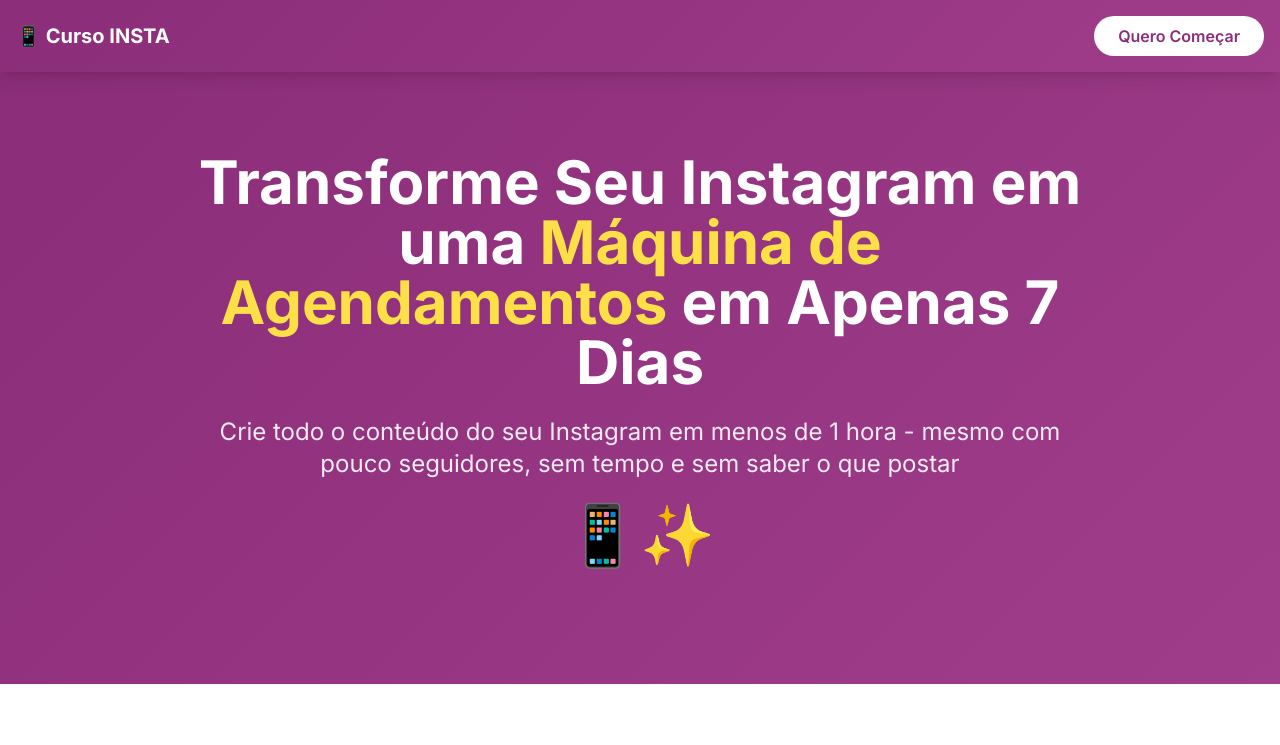
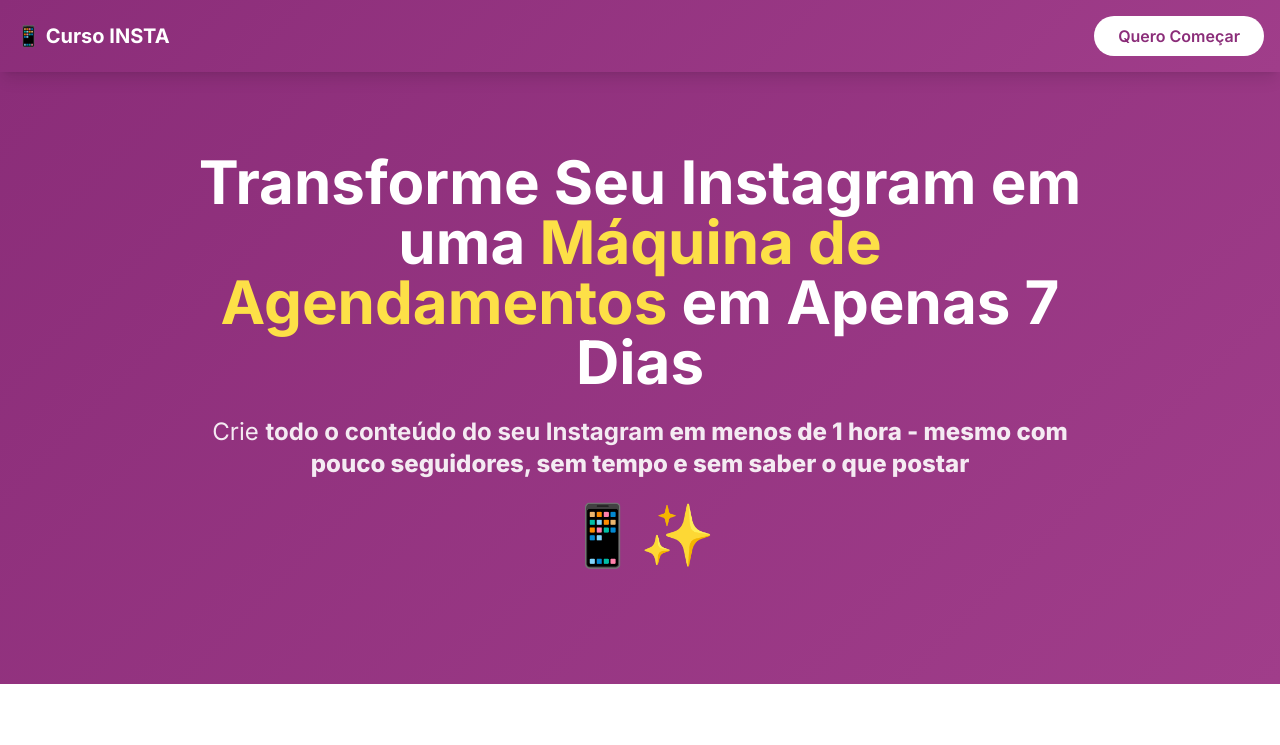
Before and after one commit to julivan123/landing-insta, a plain HTML site: page index.html in a window 1280 px wide. Shown: the top 745 px of the page. Drawn offline with nearby package versions, Linux system fonts and the light colour scheme.

Commit message:
Update index.html

```diff
--- a/index.html
+++ b/index.html
@@ -73,7 +73,7 @@
                     Transforme Seu Instagram em uma <span class="text-yellow-300">Máquina de Agendamentos</span> em Apenas 7 Dias
                 </h1>
                 <p class="text-xl md:text-2xl mb-8 opacity-90">
-                    Crie todo o conteúdo do seu Instagram em menos de 1 hora - mesmo com pouco seguidores, sem tempo e sem saber o que postar
+                    Crie <strong>todo o conteúdo do seu Instagram<strong> em menos de <strong>1 hora<strong> - mesmo com <strong>pouco seguidores, sem tempo<strong> e <strong>sem saber o que postar<strong>
                 </p>
                 <div class="floating">
                     <div class="text-6xl mb-8">📱✨</div>
```
